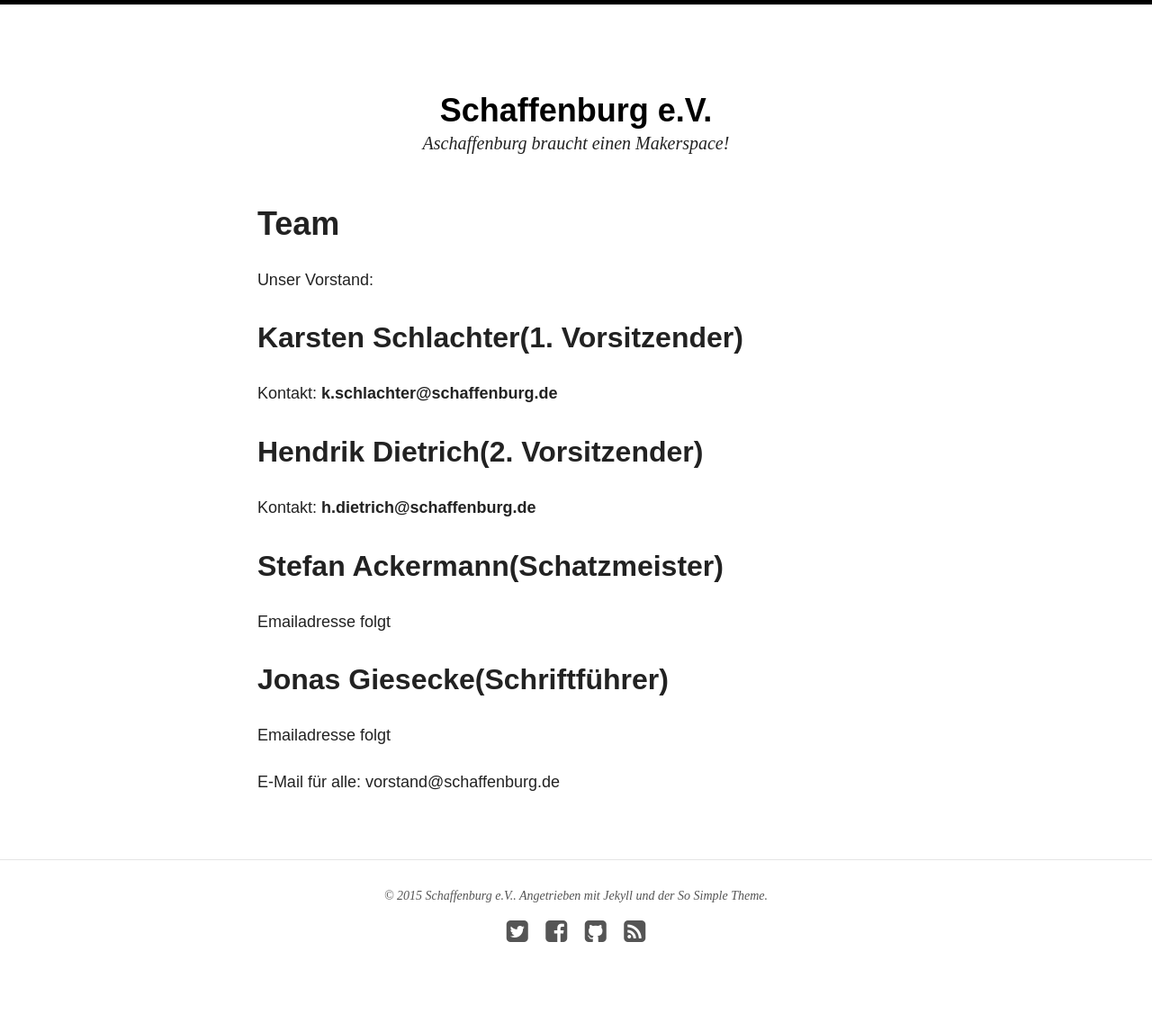
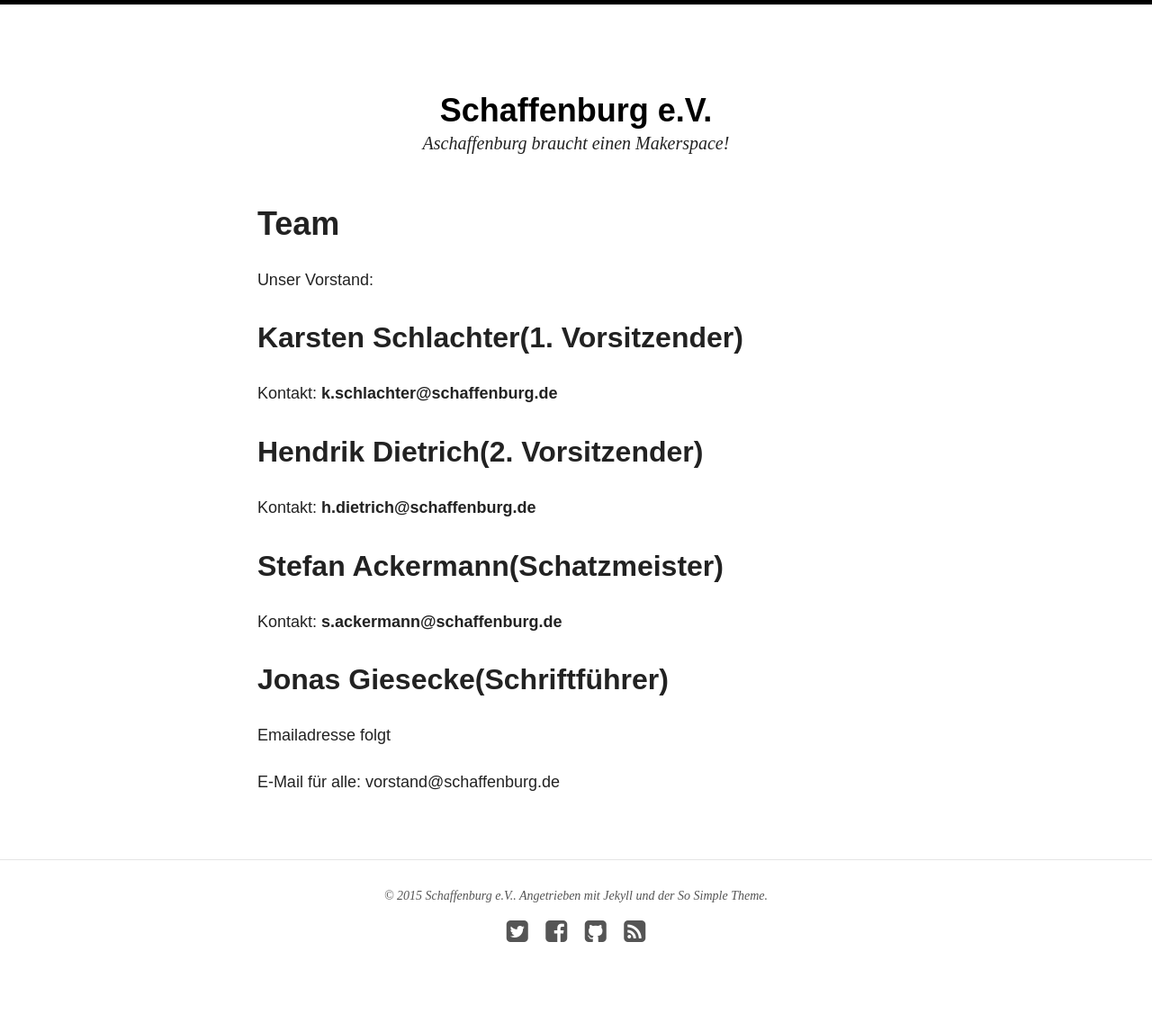
Before and after one commit to Schaffenburg/schaffenburg.github.io, a Jekyll site: the page built from Team/index.md, in a window 1280 px wide. Shown: the whole page at 90% size. Built offline with Jekyll 4.4.1, drawn with Linux system fonts in a browser that asks for light colours; nearby versions of some CDN libraries.

Commit message:
Update index.md

```diff
--- a/Team/index.md
+++ b/Team/index.md
@@ -22,7 +22,7 @@ Kontakt: <b>h.dietrich@schaffenburg.de</b>
 
 <h2>Stefan Ackermann(Schatzmeister)</h2>
 
-Emailadresse folgt
+Kontakt: <b>s.ackermann@schaffenburg.de</b>
 
 <h2> Jonas Giesecke(Schriftführer)</h2>
 
```
